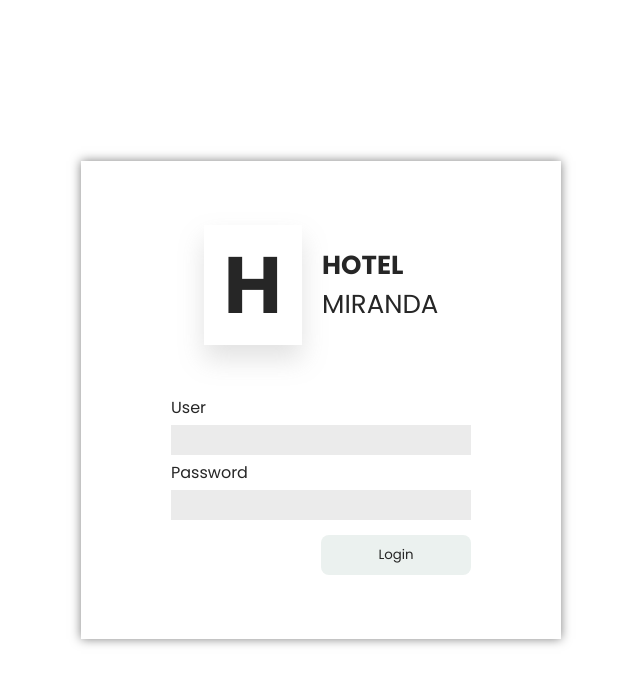
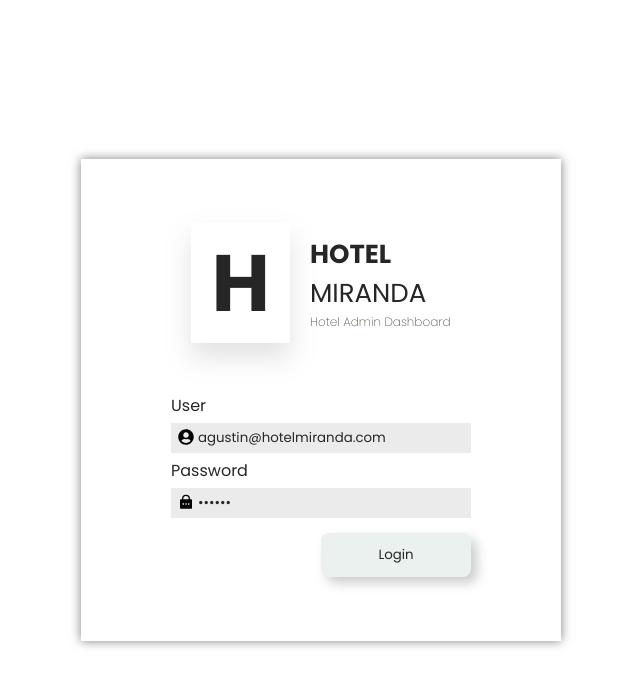
Before and after one commit to agustinalonsocantoli/ht-miranda-dashboard, a React (Create React App) app: page /login in a window 1280 px wide. Shown: the top 686 px of the page, without its empty margins (319-959 px from the left). Built offline with nearby package versions, Linux system fonts and the light colour scheme.

Commit message:
Login completed

```diff
--- a/src/components/Login/Login.jsx
+++ b/src/components/Login/Login.jsx
@@ -1,5 +1,8 @@
 import { useNavigate } from "react-router-dom";
-import { LoginComponent, BoxContent, Input, Button, BoxLogo, Logo, H, M, Label, Form } from "./LoginStyled";
+import { LoginComponent, BoxContent, Input, Button, BoxLogo, Logo, H, M, Label, Form, IconConteiner, Icon, P } from "./LoginStyled";
+import { FaUserCircle } from "react-icons/fa";
+import { RiLockPasswordFill } from "react-icons/ri";
+
 
 export const Login = (props) => {
 
@@ -36,14 +39,21 @@ export const Login = (props) => {
                     <div>
                         <H>Hotel</H>
                         <M>Miranda</M>
+                        <P>Hotel Admin Dashboard</P>
                     </div>
                 </BoxLogo>
 
                 <Form onSubmit={handleSubmit}>
                     <Label>User</Label>
-                    <Input type="text" name="username" />
+                    <IconConteiner>
+                    <Icon><FaUserCircle /></Icon>
+                    <Input type="text" name="username" defaultValue={user.username}/>
+                    </IconConteiner>
                     <Label>Password</Label>
-                    <Input type="password" name="password" />
+                    <IconConteiner>
+                    <Icon><RiLockPasswordFill /></Icon>
+                    <Input type="password" name="password" defaultValue={user.password}/>
+                    </IconConteiner>
                     <Button type="submit">Login</Button>
                 </Form>
             </BoxContent>
--- a/src/components/Login/LoginStyled.jsx
+++ b/src/components/Login/LoginStyled.jsx
@@ -67,10 +67,11 @@ export const Input = styled.input`
     border: none;
     font-family: 'Poppins', sans-serif;
     font-weight: 400;
-    padding-top: 3px;
     width: 100%;
     min-height: 30px;
     color: #262626;
+    outline: none;
+    padding: 5px 0 5px 27px;
 `;
 
 export const Label = styled.label`
@@ -90,4 +91,32 @@ export const Button = styled.button`
     margin-left: auto;
     margin-top: 10px;
     color: #262626;
+    cursor: pointer;
+
+    border: 2px solid #EBF1EF;
+    transition: all 1s ease;
+    box-shadow: 6px 6px 12px #CCCCCC,
+                -6px -6px 12px #FFFFFF;
+
+    &:active {
+        box-shadow: inset 4px 4px 12px #FFFFFF,
+                    inset -4px -4px 12px #CCCCCC;
+    }
 `;
+
+export const IconConteiner = styled.div`
+    position: relative;
+`;
+
+export const Icon = styled.div`
+    position: absolute;
+    top: 6px;
+    left: 7px;
+`;
+
+export const P = styled.p`
+    font-family: 'Poppins', sans-serif;
+    font-weight: 200;
+    color: #5D5449;
+    font-size: 12px;
+`;
```
Also changed, not shown: src/index.css (line endings or trailing spaces).
